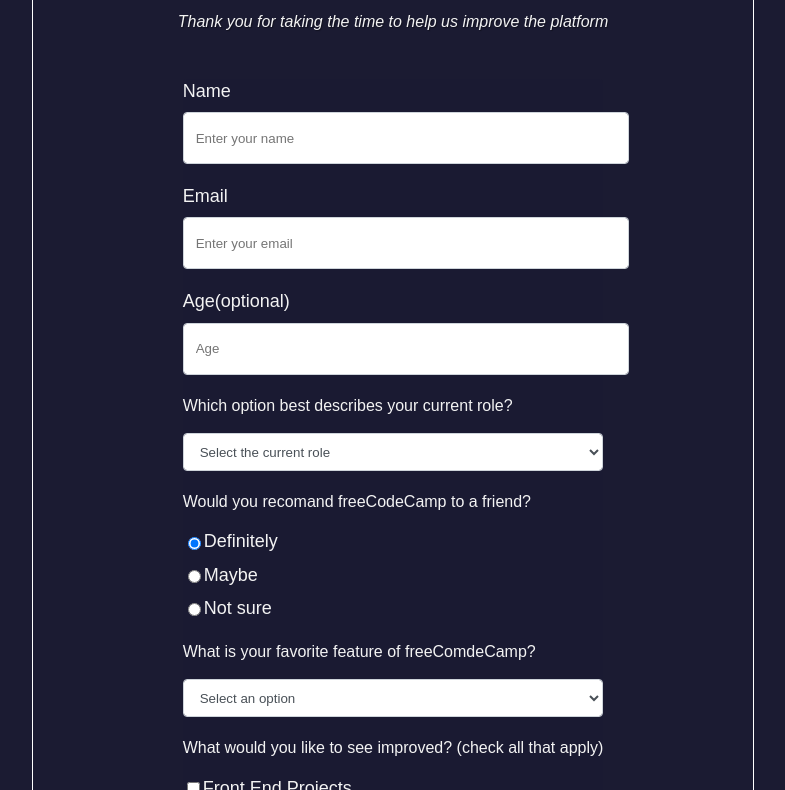
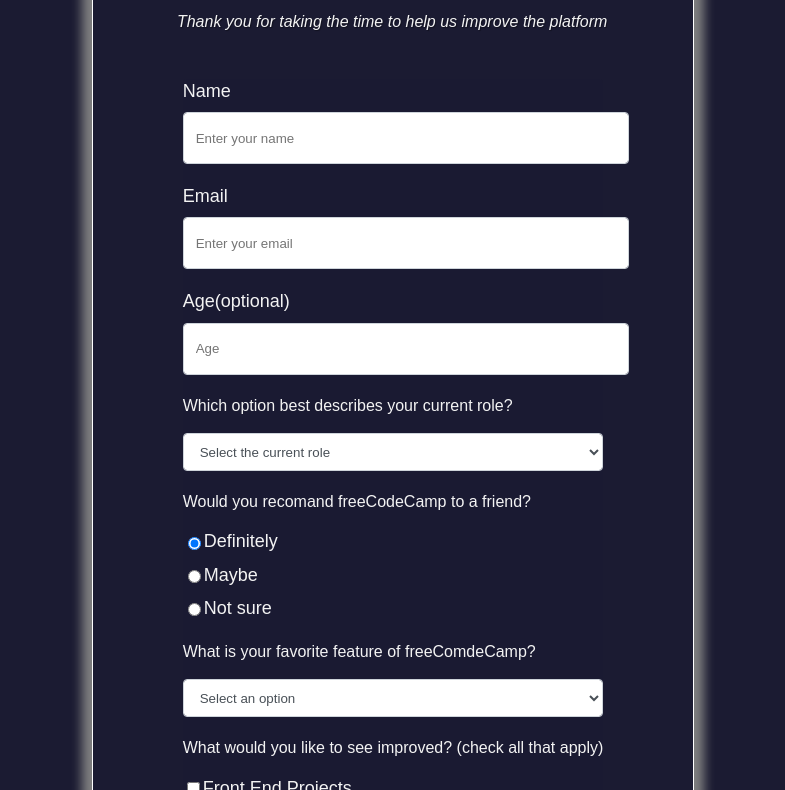
Before and after one commit to the-sankari/survey_form, a plain HTML site: page index.html in a window 1280 px wide. Shown: the part 128-918 px from the top of the page, without its empty margins (247-1032 px from the left). Drawn offline with Linux system fonts and the light colour scheme.

Commit message:
survey form

```diff
--- a/index.html
+++ b/index.html
@@ -11,7 +11,7 @@
       <!-- <main class="main-container"> -->
         <header class="header">
           <h1 id="title">freeCodeCamp Survey Form</h1>
-          <p id="descricption">
+          <p id="description">
             Thank you for taking the time to help us improve the platform
           </p>
         </header>
--- a/styles.css
+++ b/styles.css
@@ -21,7 +21,7 @@ body{
 
 .container{
     width: 100%;
-    max-width: 720px;
+    max-width: 600px;
     margin: 3.125rem auto 0 auto;
     display: flex;
     flex-direction: column;
@@ -29,6 +29,7 @@ body{
     justify-content: center;
     /* background-color: #f3f3f3; */
     border: 1px solid white;
+    box-shadow: 0 0 10px 10px gray;
 }
 
 
@@ -42,7 +43,7 @@ h1, #descricption{
     text-align: center;
 }
 
-#descricption{
+#description{
     font-style: italic;
     font-weight: 200;
     text-shadow: 1px 1px 1px rgba(0, 0, 0, 0.4);
```
